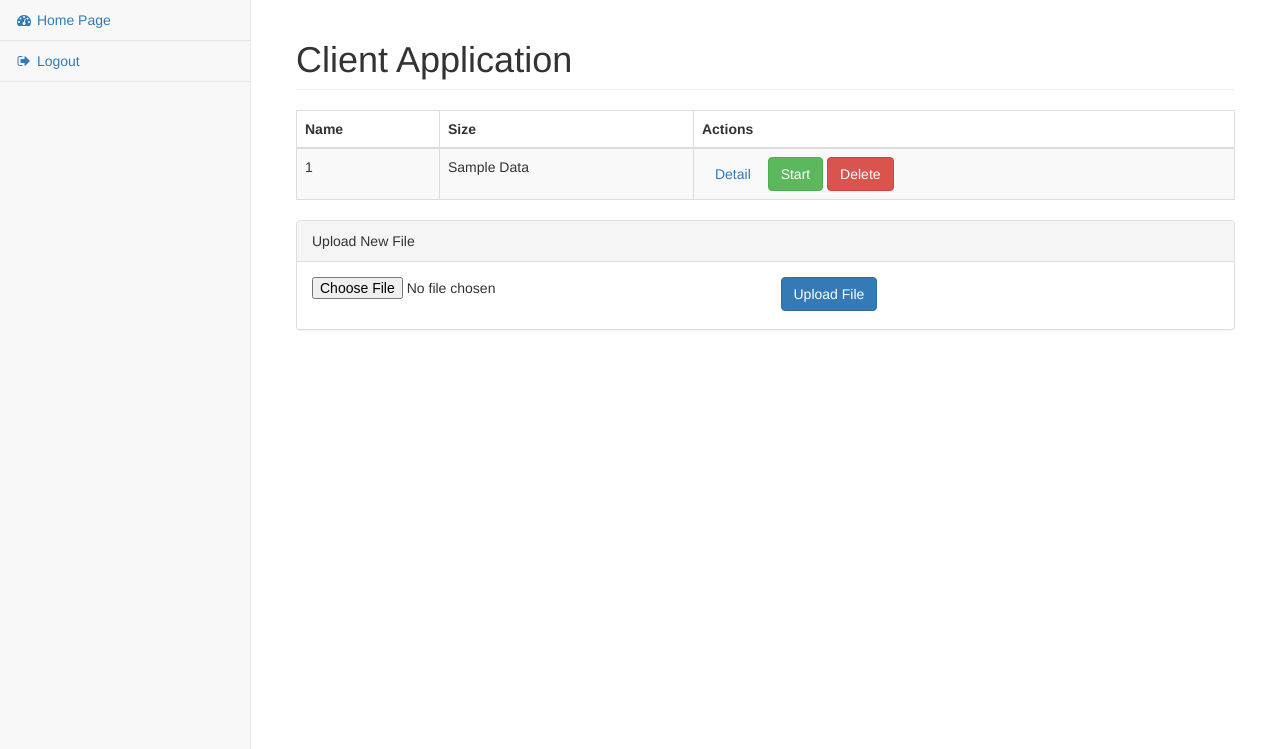
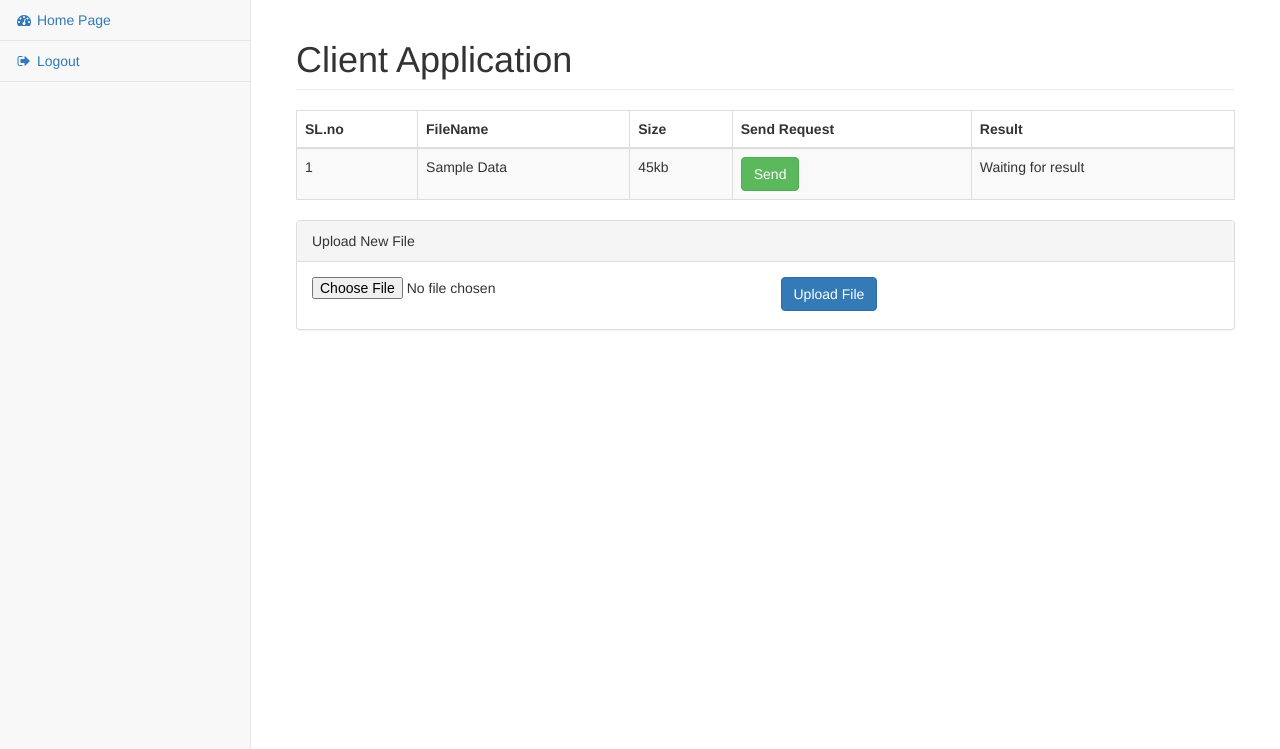
Before and after one commit to dbinoj/public_audit, a Django app: page /client/ in a window 1280 px wide. Shown: the part 51-800 px from the top of the page. Run offline with Django 3.2, Linux system fonts and the light colour scheme; some libraries are stand-ins or nearby versions.

Commit message:
client template columns has been changed.check and verify

```diff
--- a/client/templates/client/index.html
+++ b/client/templates/client/index.html
@@ -14,14 +14,20 @@
                         <table class="table table-striped table-bordered table-hover">
                             <thead>
                                 <tr>
+                                    <th class="span1">
+                                        SL.no
+                                    </th>
                                     <th class="span2">
-                                        Name
+                                        FileName
                                     </th>
-                                    <th class="span4">
+                                    <th class="span2">
                                         Size
                                     </th>
                                     <th class="span1">
-                                        Actions
+                                        Send Request
+                                    </th>
+                                     <th class="span1">
+                                        Result
                                     </th>
                                 </tr>
                             </thead>
@@ -34,9 +40,15 @@
                                         Sample Data
                                     </td>
                                     <td>
-                                        <a href="detail" class="btn btn-blue">Detail</a>
-                                        <a href="start/" class="btn btn-success">Start</a>
-                                        <a href="delete" class="btn btn-danger">Delete</a>
+                                        45kb
+                                    </td>
+                                    <td>
+                                        <!--<a href="detail" class="btn btn-blue">Detail</a>-->
+                                        <a href="#" class="btn btn-success">Send</a>
+                                        <!--<a href="delete" class="btn btn-danger">Delete</a>-->
+                                    </td>
+                                    <td>
+                                        Waiting for result
                                     </td>
                                 </tr>
                             </tbody>
```
